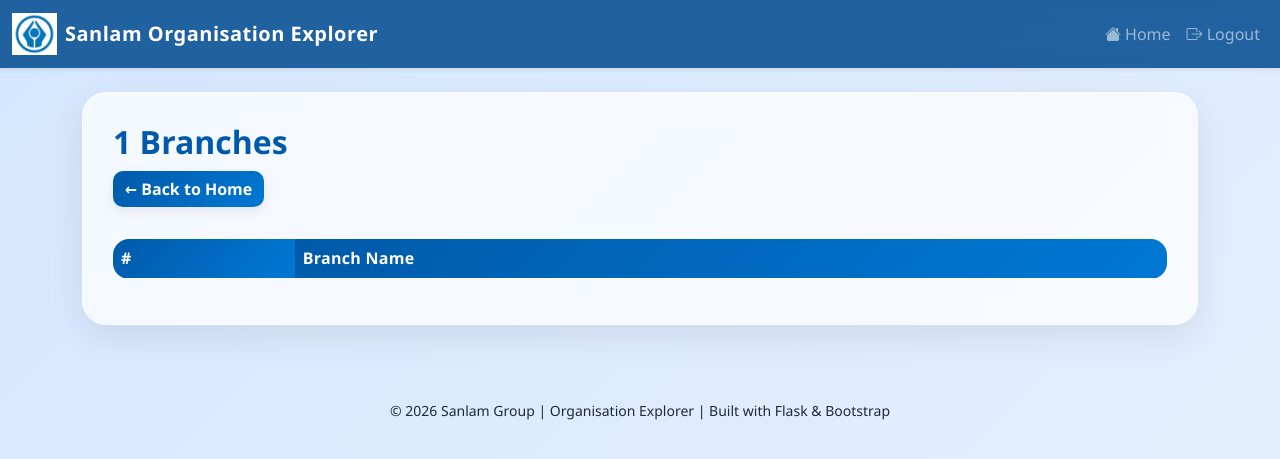
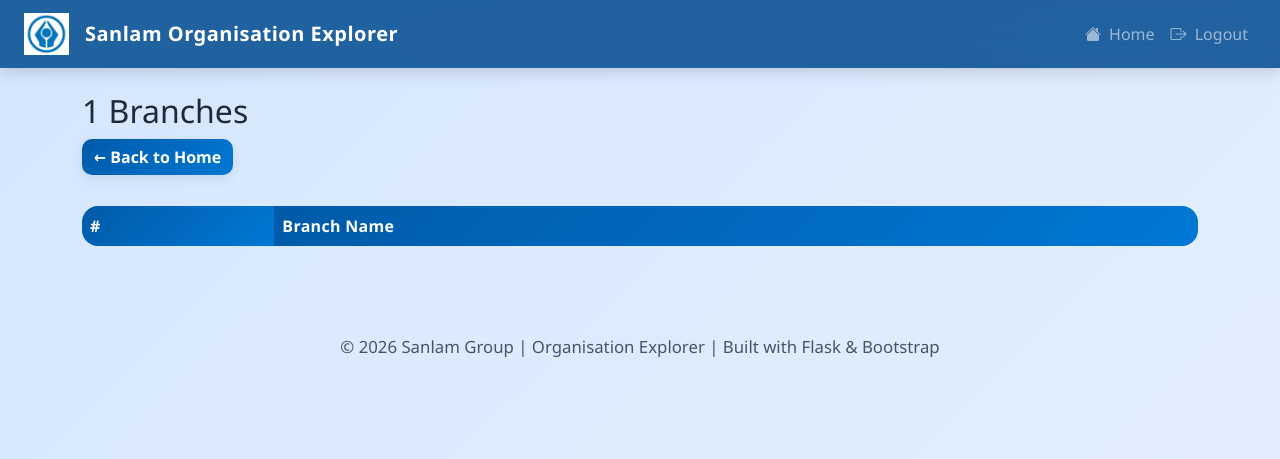
Before and after one commit to HubelaHubs/Python-docker-app, a Flask app: page /province/1 in a window 1280 px wide. Shown: the top 459 px of the page. Run offline with Flask 2, Linux system fonts and the light colour scheme; the visitor is signed in with stand-in values (Sample User, id 1); lists and menus that the app fills with data are empty.

Commit message:
Update base.html

```diff
--- a/src/templates/base.html
+++ b/src/templates/base.html
@@ -4,46 +4,52 @@
     <meta charset="UTF-8">
     <meta name="viewport" content="width=device-width, initial-scale=1.0">
 
-    <title>Sanlam xyzOrganisation Explorer</title>
+    <title>
+        {% block title %}Sanlam Organisation Explorer{% endblock %}
+    </title>
 
-    <!-- Bootstrap 5 -->
-    <link href="https://cdn.jsdelivr.net/npm/bootstrap@5.3.7/dist/css/bootstrap.min.css" rel="stylesheet">
+    <!-- Bootstrap -->
+    <link href="https://cdn.jsdelivr.net/npm/bootstrap@5.3.7/dist/css/bootstrap.min.css"
+          rel="stylesheet">
 
     <!-- Bootstrap Icons -->
     <link rel="stylesheet"
           href="https://cdn.jsdelivr.net/npm/bootstrap-icons@1.11.3/font/bootstrap-icons.min.css">
 
-    <!-- Your CSS -->
+    <!-- Main Stylesheet -->
     <link rel="stylesheet"
           href="{{ url_for('static', filename='css/style.css') }}">
 
-    {% block extra_css %}{% endblock %}
+    {% block extra_css %}
+    {% endblock %}
+
 </head>
-
-<!-- =================LINK STATIC============== -->
-<link rel="stylesheet"
-      href="{{ url_for('static', filename='css/style.css') }}">
 
 <body>
 
 <!-- ================= NAVBAR ================= -->
 
-<nav class="navbar navbar-expand-lg navbar-dark shadow-sm">
-    <div class="container-fluid">
+<nav class="navbar navbar-expand-lg navbar-dark">
 
-        <a class="navbar-brand fw-bold d-flex align-items-center"
+    <div class="container-fluid px-4">
+
+        <a class="navbar-brand d-flex align-items-center"
            href="{{ url_for('home') }}">
 
             <img src="{{ url_for('static', filename='sanlam-logo.png') }}"
                  width="45"
-                 class="me-2">
+                 class="me-3">
 
-            Sanlam Organisation Explorer
+            <span>
+                Sanlam Organisation Explorer
+            </span>
+
         </a>
 
         {% if session.get('logged_in') %}
 
         <button class="navbar-toggler"
+                type="button"
                 data-bs-toggle="collapse"
                 data-bs-target="#navbarMenu">
 
@@ -60,7 +66,7 @@
                     <a class="nav-link"
                        href="{{ url_for('home') }}">
 
-                        <i class="bi bi-house-fill"></i>
+                        <i class="bi bi-house-fill me-1"></i>
                         Home
 
                     </a>
@@ -70,7 +76,7 @@
                     <a class="nav-link"
                        href="{{ url_for('logout') }}">
 
-                        <i class="bi bi-box-arrow-right"></i>
+                        <i class="bi bi-box-arrow-right me-1"></i>
                         Logout
 
                     </a>
@@ -83,38 +89,36 @@
         {% endif %}
 
     </div>
+
 </nav>
 
-<!-- ================= PAGE TITLE ================= -->
+<!-- ================= PAGE HEADER ================= -->
 
-<div class="container mt-4">
+<div class="container custom-container mt-4">
 
     {% block page_header %}
-
     {% endblock %}
 
 </div>
 
-<!-- ================= MAIN CONTENT ================= -->
+<!-- ================= PAGE CONTENT ================= -->
 
-<div class="container pb-5">
-	<div class="glass">
+<div class="container custom-container pb-5">
 
-    		{% block content %}
+    {% block content %}
+    {% endblock %}
 
-    		{% endblock %}
-	</div>
 </div>
 
 <!-- ================= FOOTER ================= -->
 
-<footer class="footer mt-auto py-4">
+<footer class="footer text-center py-4">
 
-    <div class="container text-center">
+    <div class="container">
 
-        <small>
+        <small class="text-muted">
 
-            © {{ 2026 }} Sanlam Group |
+            © 2026 Sanlam Group |
             Organisation Explorer |
             Built with Flask & Bootstrap
 
@@ -124,15 +128,15 @@
 
 </footer>
 
-<!-- Bootstrap -->
+<!-- ================= SCRIPTS ================= -->
 
 <script src="https://cdn.jsdelivr.net/npm/bootstrap@5.3.7/dist/js/bootstrap.bundle.min.js"></script>
 
 <script src="{{ url_for('static', filename='js/search.js') }}"></script>
 
 {% block extra_js %}
-
 {% endblock %}
 
 </body>
+
 </html>
```
